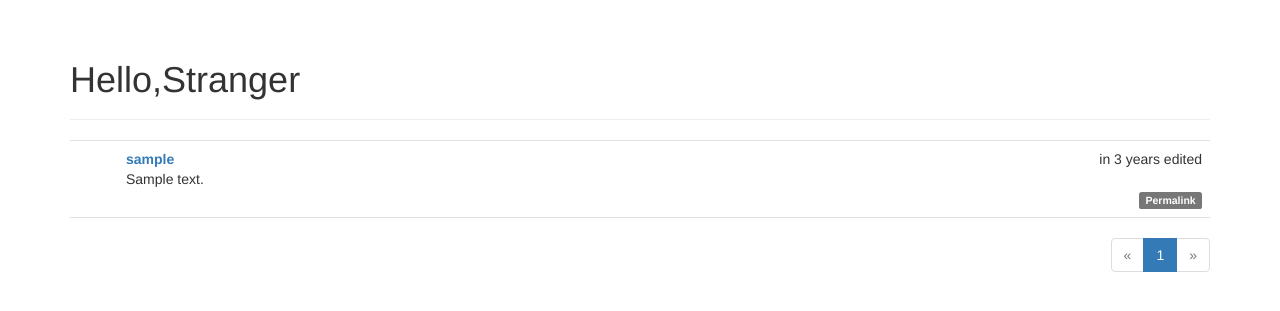
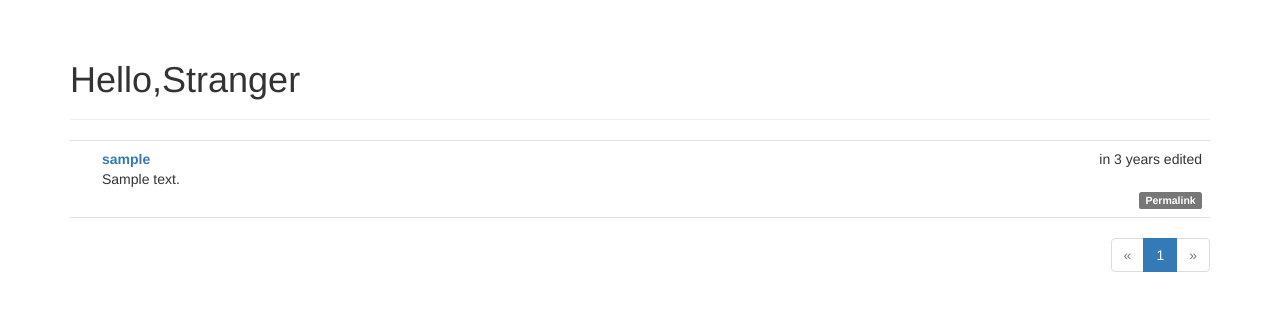
Before and after one commit to sadscv/flask, a Flask app: page / in a window 1280 px wide. Shown: the part 52-363 px from the top of the page. Run offline with Flask 2, Linux system fonts and the light colour scheme; tables that the repository leaves empty hold one stand-in row (values such as "Sample post"); some libraries are stand-ins or nearby versions.

Commit message:
Create styles.css
minor fix, change the float-left from 48px to 24px

```diff
--- a/app/static/styles.css
+++ b/app/static/styles.css
@@ -28,7 +28,7 @@ div.post-thumbnail {
     position: absolute;
 }
 div.post-content {
-    margin-left: 48px;
+    margin-left: 24px;
     min-height: 48px;
 }
 div.post-footer {
```
